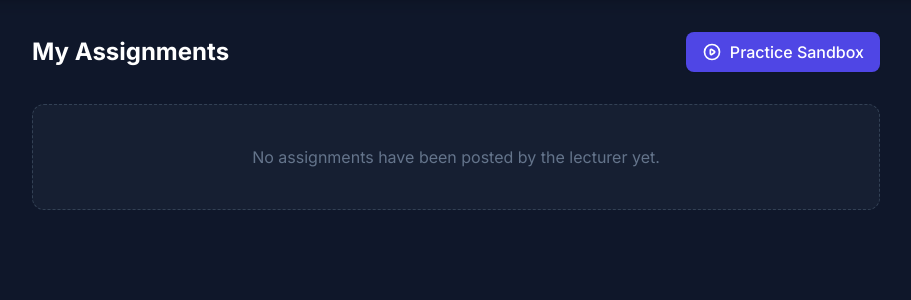
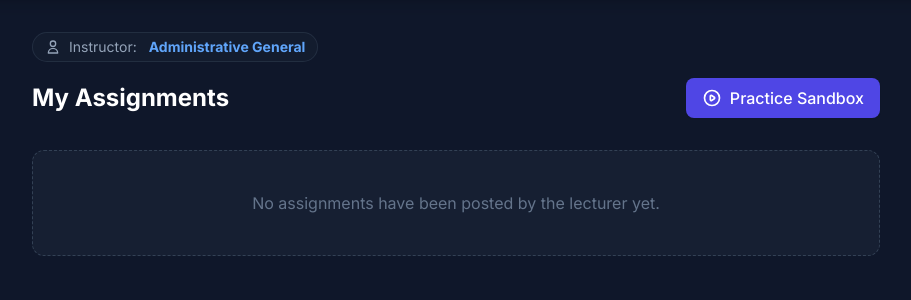
Before and after one commit to Thorium234/compiler, a Django app: template users/templates/users/student_dashboard.html in a window 1280 px wide. Shown: the part 67-367 px from the top of the page, without its empty margins (184-1095 px from the left). Run offline with Django 5.2, Linux system fonts and the light colour scheme; the template is opened without the code that fills it, so the values that code supplies are empty; some libraries are stand-ins or nearby versions.

Commit message:
style: display assigned lecturer on student dashboard

```diff
--- a/users/templates/users/student_dashboard.html
+++ b/users/templates/users/student_dashboard.html
@@ -30,6 +30,15 @@
     </nav>
 
     <main class="max-w-4xl mx-auto mt-8 px-6">
+        <div
+            class="mb-4 flex items-center gap-2 text-sm text-slate-400 bg-slate-800/30 w-max px-3 py-1 rounded-full border border-slate-700/50">
+            <svg class="w-4 h-4" fill="none" stroke="currentColor" viewBox="0 0 24 24">
+                <path stroke-linecap="round" stroke-linejoin="round" stroke-width="2"
+                    d="M16 7a4 4 0 11-8 0 4 4 0 018 0zM12 14a7 7 0 00-7 7h14a7 7 0 00-7-7z"></path>
+            </svg>
+            Instructor: <span class="text-blue-400 font-bold ml-1">{% if user.assigned_lecturer %}{{
+                user.assigned_lecturer.username }}{% else %}Administrative General{% endif %}</span>
+        </div>
         <div class="flex justify-between items-center mb-8">
             <h2 class="text-2xl font-bold text-white">My Assignments</h2>
             <a href="{% url 'submissions:practice' %}"
```
